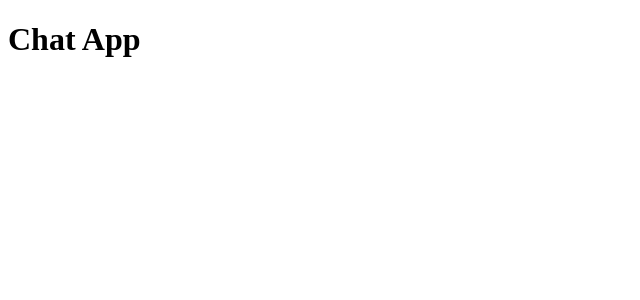
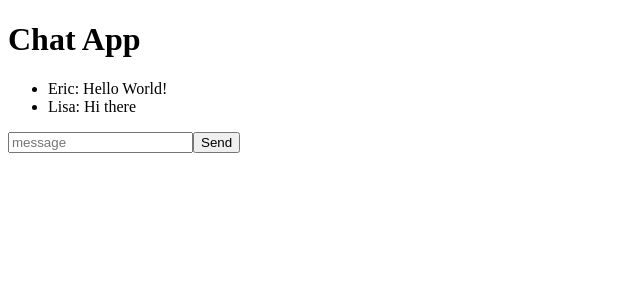
Before and after one commit to esalavat/chat, a React (Create React App) app in the folder client/: page / in a window 1280 px wide. Shown: the top 300 px of the page, without its empty margins (0-640 px from the left). Built offline with nearby package versions, Linux system fonts and the light colour scheme.

Commit message:
Added chat messages component and prompt component.

```diff
--- a/client/src/App.jsx
+++ b/client/src/App.jsx
@@ -1,9 +1,19 @@
 import React from 'react';
+import Chats from './components/Chats';
+import Prompt from './components/Prompt';
 
 const App = () => {
+
+    const lines = [
+        {"id": 1, "from": "Eric", "message": "Hello World!", "timestamp": "12345"},
+        {"id": 2, "from": "Lisa", "message": "Hi there", "timestamp": "12346"}
+    ];
+
     return (
         <div>
             <h1>Chat App</h1>
+            <Chats lines={lines} />
+            <Prompt />
         </div>
     );
 };
--- /dev/null
+++ b/client/src/components/Chats.jsx
@@ -0,0 +1,14 @@
+import React from 'react';
+
+const Chats = (props) => {
+
+    return (
+        <ul>
+            {props.lines.map((line) => (
+                <li key={line.id} title="{line.timestamp}">{line.from}: {line.message}</li>
+            ))}
+        </ul>
+    );
+}
+
+export default Chats;
--- /dev/null
+++ b/client/src/components/Prompt.jsx
@@ -0,0 +1,17 @@
+import React from 'react';
+
+const Prompt = () => {
+    const handleSubmit = (e) => {
+        e.preventDefault();
+        alert("message: " + e.target.elements.message.value);
+    }
+
+    return (
+        <form onSubmit={handleSubmit}>
+            <input type="text" name="message" placeholder="message"></input>
+            <button type="submit">Send</button>
+        </form>
+    );
+}
+
+export default Prompt;
```
